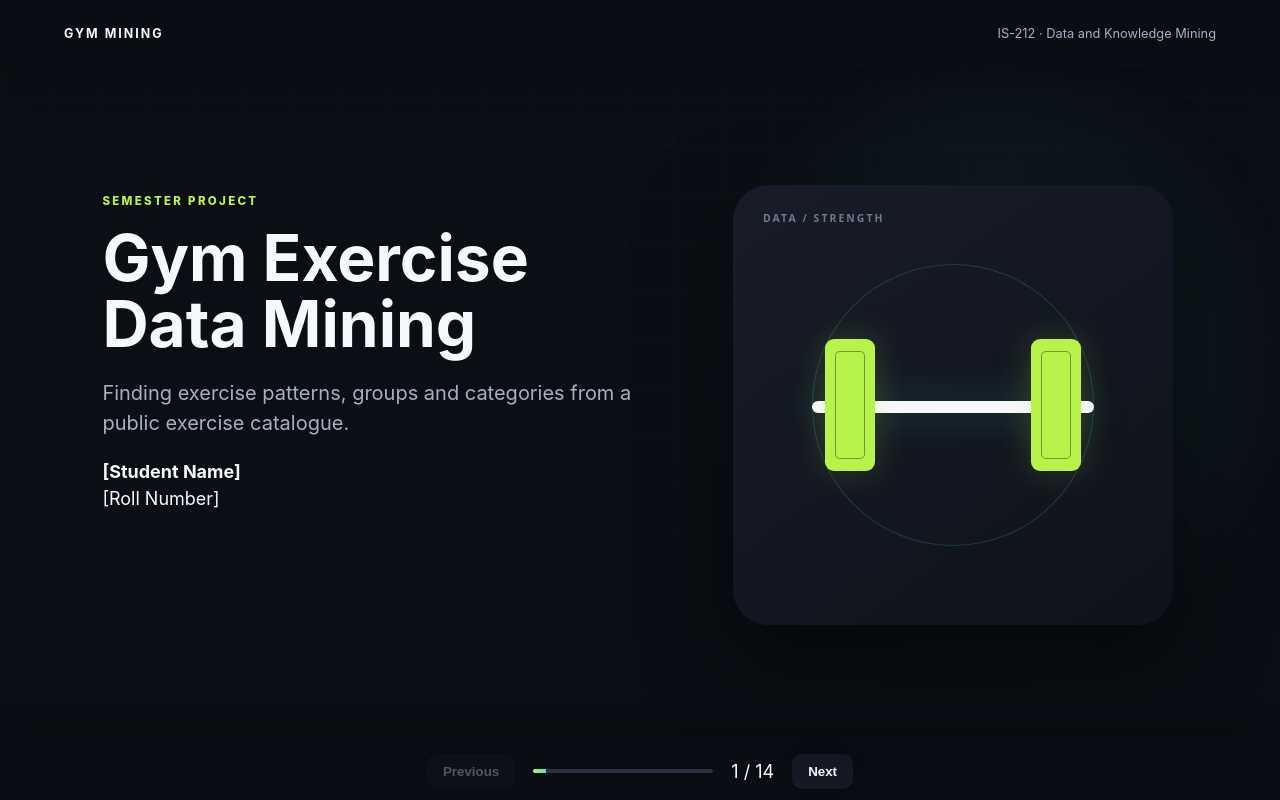
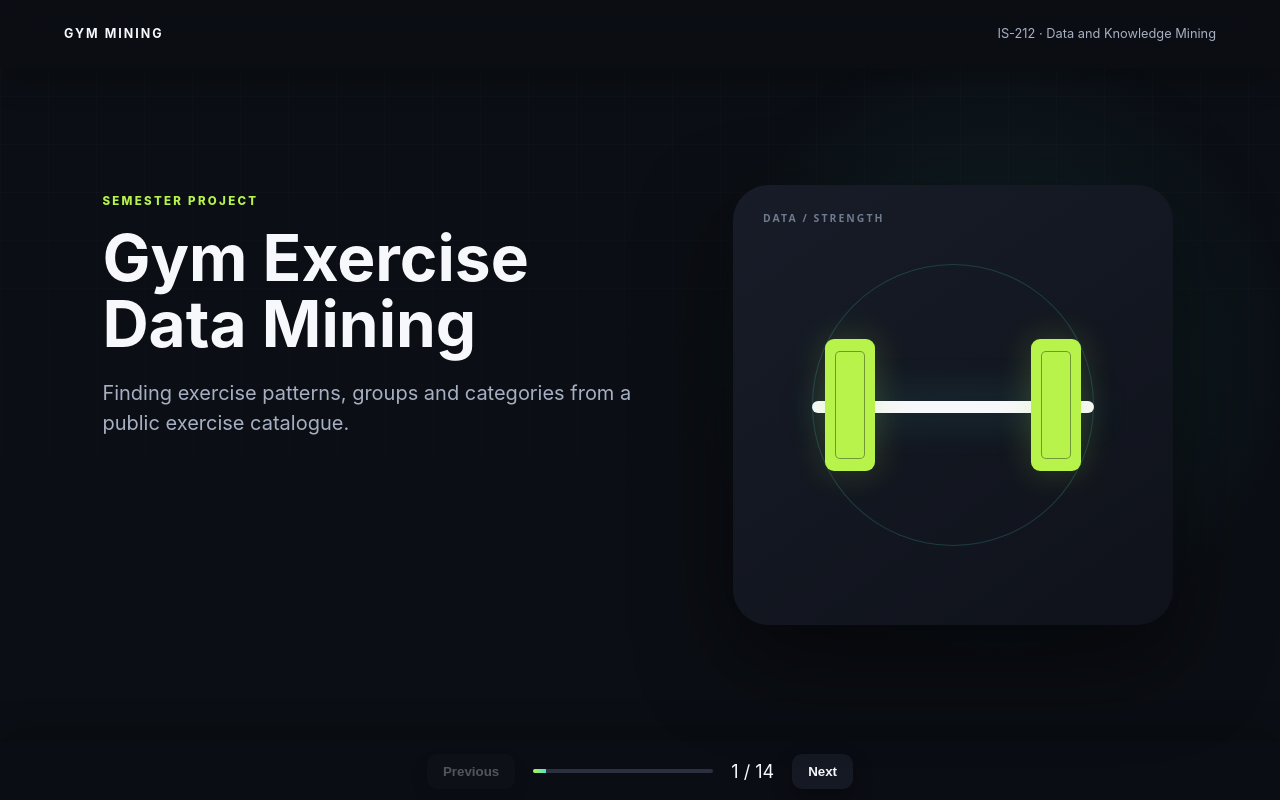
Before and after one commit to Hein-HtetSan/gym-mining-presentation, a plain HTML site: page index.html in a window 1280 px wide. Drawn offline with Linux system fonts and the light colour scheme.

Commit message:
Remove student placeholders from cover

```diff
--- a/index.html
+++ b/index.html
@@ -480,7 +480,6 @@
       <div><span class="eyebrow">Semester Project</span>
         <h1>Gym Exercise Data Mining</h1>
         <p class="lead">Finding exercise patterns, groups and categories from a public exercise catalogue.</p>
-        <p><b>[Student Name]</b><br>[Roll Number]</p>
       </div>
       <div class="hero" aria-label="Abstract barbell illustration">
         <div class="equipment"><span class="bar"></span><span class="plate left"></span><span
```
